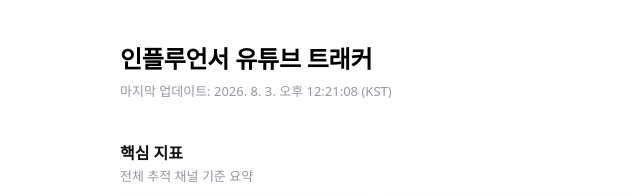
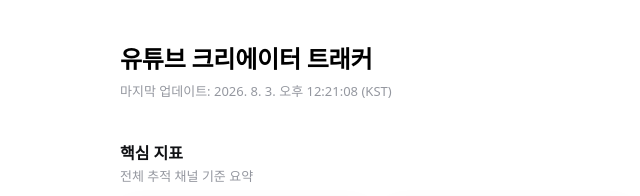
Before and after one commit to eve1yyn/youtube-tracker, a website: page docs/index.html in a window 1280 px wide. Shown: the top 196 px of the page, 0-640 px from the left. Drawn offline with nearby package versions, Linux system fonts and the light colour scheme; a web font is replaced by a local one.

Commit message:
Rename dashboard title: YouTubers aren't usually called '인플루언서'

```diff
--- a/docs/index.html
+++ b/docs/index.html
@@ -3,7 +3,7 @@
 <head>
 <meta charset="utf-8" />
 <meta name="viewport" content="width=device-width, initial-scale=1" />
-<title>인플루언서 유튜브 트래커</title>
+<title>유튜브 크리에이터 트래커</title>
 <link rel="stylesheet" as="style" crossorigin href="https://cdn.jsdelivr.net/gh/orioncactus/pretendard@v1.3.9/dist/web/variable/pretendardvariable-dynamic-subset.css" />
 <script src="https://cdn.jsdelivr.net/npm/chart.js@4"></script>
 <style>
@@ -261,7 +261,7 @@
 <div class="viz-root">
   <div class="wrap">
     <header>
-      <h1>인플루언서 유튜브 트래커</h1>
+      <h1>유튜브 크리에이터 트래커</h1>
       <div class="updated" id="updated">불러오는 중...</div>
     </header>
 
```
